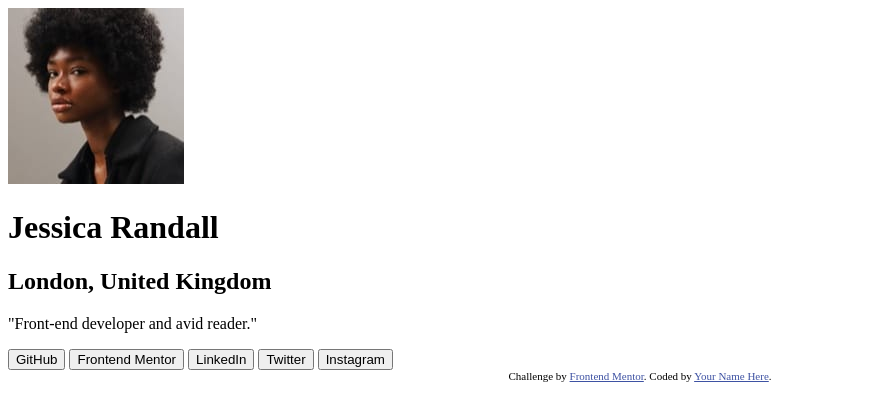
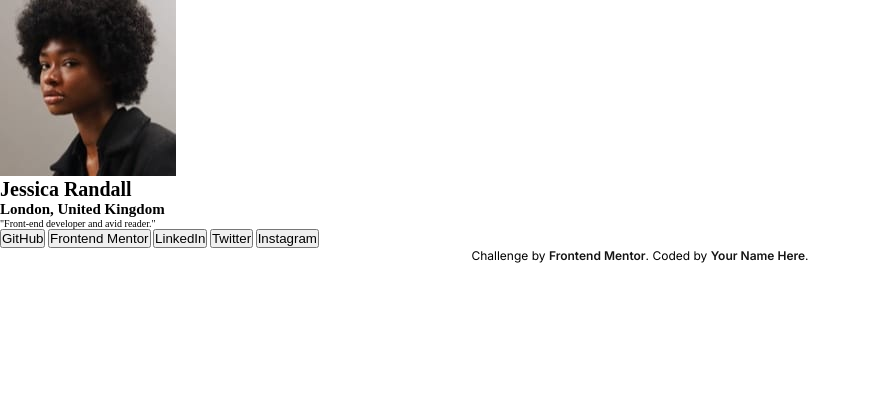
Before and after one commit to gillaercio/social-links-profile-main, a plain HTML site: page index.html in a window 1280 px wide. Shown: the whole page, without its empty margins (0-871 px from the left). Drawn offline with Linux system fonts and the light colour scheme.

Commit message:
CSS Initial commit

```diff
--- /dev/null
+++ b/assets/css/global.css
@@ -0,0 +1,22 @@
+@charset "UTF-8";
+
+* {
+  margin: 0;
+  padding: 0;
+  box-sizing: border-box;
+}
+
+html {
+  font-size: 62.5%;
+}
+
+:root {
+  --green: hsl(75, 94%, 57%);
+  --white: hsl(0, 0%, 100%);
+
+  --grey-700: hsl(0, 0%, 20%);
+  --grey-800: hsl(0, 0%, 12%);
+  --grey-900: hsl(0, 0%, 8%);
+
+  --inter: "Inter", sans-serif;
+}
--- /dev/null
+++ b/assets/css/index.css
@@ -0,0 +1,4 @@
+@charset "UTF-8";
+
+@import url(global.css);
+@import url(main.css);
--- /dev/null
+++ b/assets/css/main.css
@@ -0,0 +1,17 @@
+@charset "UTF-8";
+
+.attribution {
+  font-family: "Inter";
+  font-size: 1.2em;
+  text-align: center;
+}
+
+.attribution a {
+  font-weight: 600;
+  color: var(--grey-900);
+  text-decoration: none;
+}
+
+.attribution a:hover {
+  color: hsl(228, 45%, 44%);
+}
--- a/index.html
+++ b/index.html
@@ -3,16 +3,16 @@
 <head>
   <meta charset="UTF-8">
   <meta name="viewport" content="width=device-width, initial-scale=1.0">
+  <link rel="preconnect" href="https://fonts.googleapis.com">
+  <link rel="preconnect" href="https://fonts.gstatic.com" crossorigin>
 
   <link rel="icon" type="image/png" sizes="32x32" href="./assets/images/favicon-32x32.png">
 
   <title>Frontend Mentor | Social links profile</title>
 
-  <!-- Feel free to remove these styles or customise in your own stylesheet 👍 -->
-  <style>
-    .attribution { font-size: 11px; text-align: center; }
-    .attribution a { color: hsl(228, 45%, 44%); }
-  </style>
+  <link href="https://fonts.googleapis.com/css2?family=Inter:ital,opsz,wght@0,14..32,100..900;1,14..32,100..900&display=swap" rel="stylesheet">
+  <link rel="stylesheet" href="assets/css/index.css">
+
 </head>
 <body>
 
```
